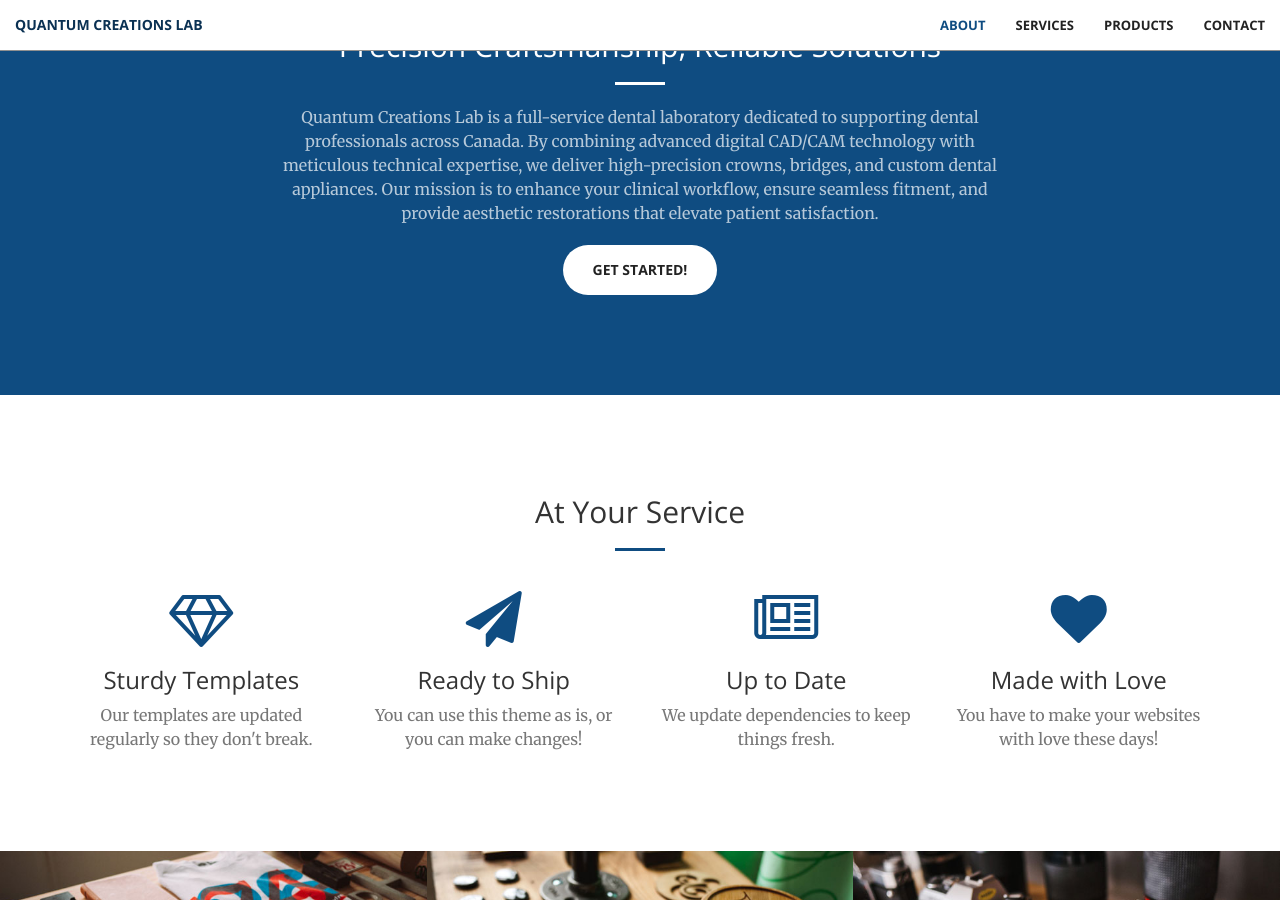
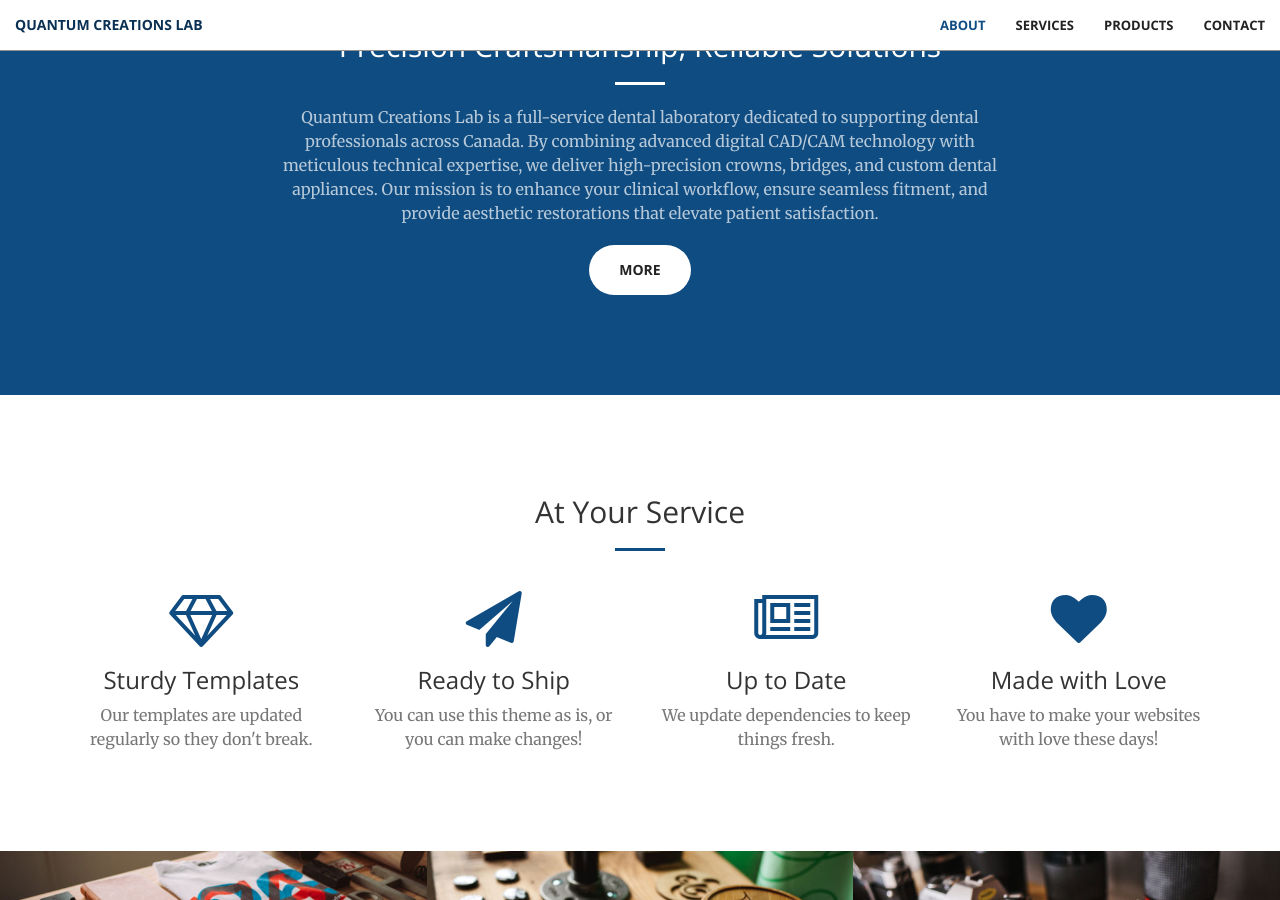
Before and after one commit to jj2hh/quantumlab, a Jekyll site: the page built from index.html, in a window 1280 px wide and 900 px high, scrolled down 971 px. Built offline with Jekyll 4.4.1, drawn with Linux system fonts in a browser that asks for light colours.

Commit message:
Update call-to-action.html

```diff
--- a/_includes/call-to-action.html
+++ b/_includes/call-to-action.html
@@ -5,7 +5,7 @@
                 <h2 class="section-heading">Precision Craftsmanship, Reliable Solutions</h2>
                 <hr class="light">
                 <p class="text-faded">Quantum Creations Lab is a full-service dental laboratory dedicated to supporting dental professionals across Canada. By combining advanced digital CAD/CAM technology with meticulous technical expertise, we deliver high-precision crowns, bridges, and custom dental appliances. Our mission is to enhance your clinical workflow, ensure seamless fitment, and provide aesthetic restorations that elevate patient satisfaction.</p>
-                <a href="#" class="btn btn-default btn-xl">Get Started!</a>
+                <a href="#" class="btn btn-default btn-xl">MORE</a>
             </div>
         </div>
     </div>
```
